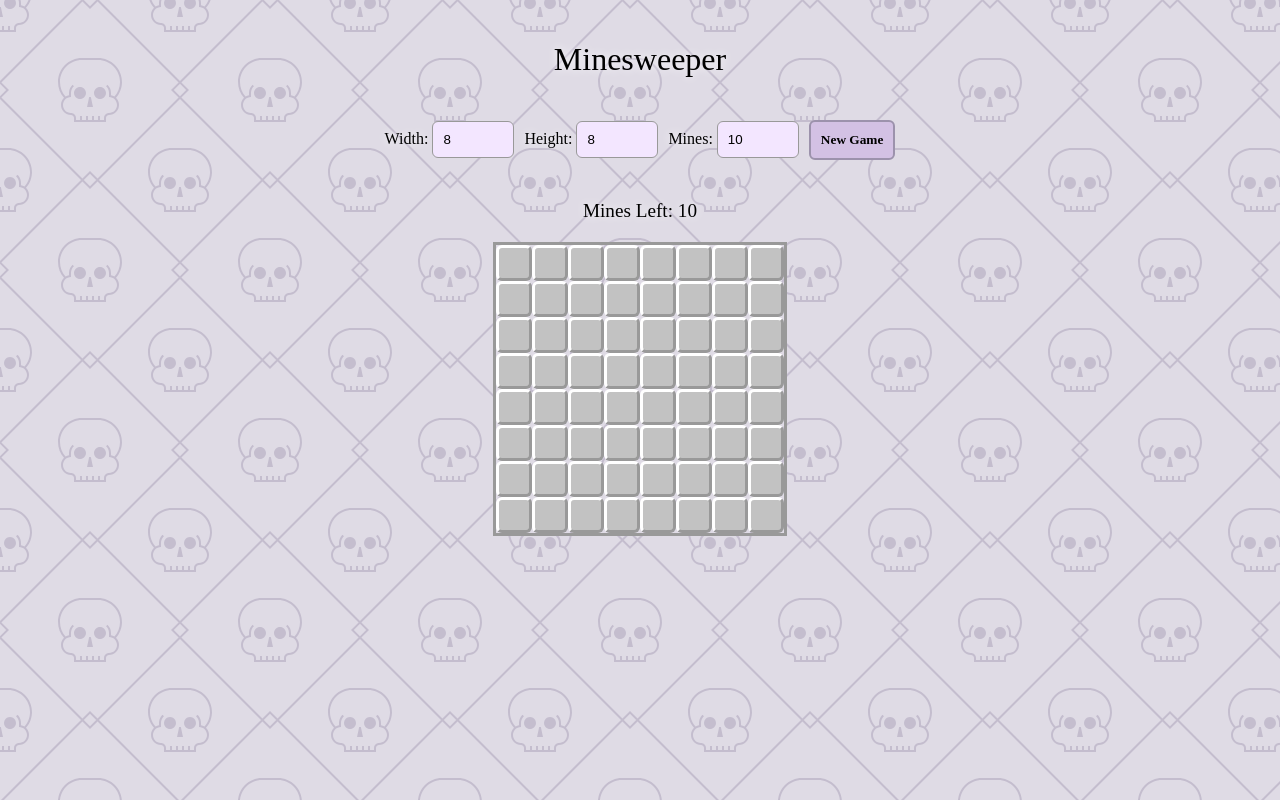
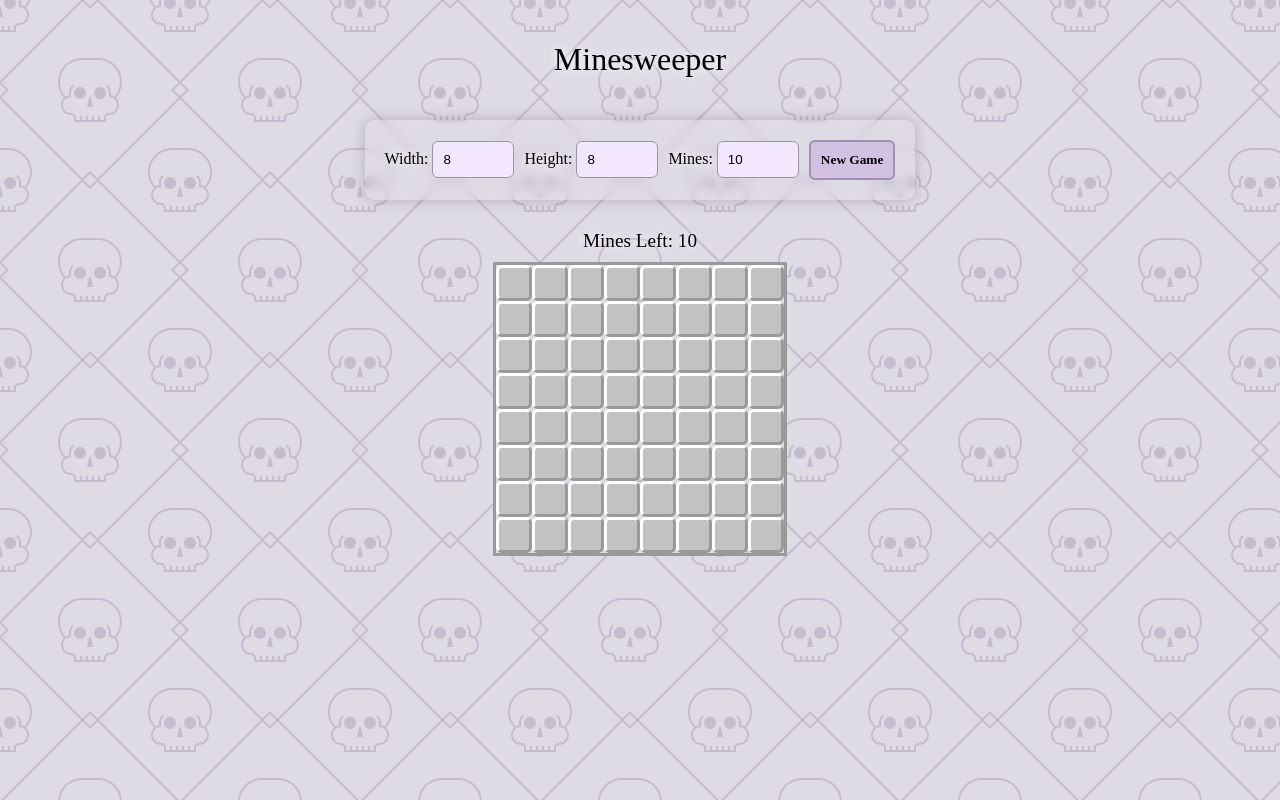
Before and after one commit to RussianYankee/miner-game, a React (Vite) app: page / in a window 1280 px wide. Built offline with nearby package versions, Linux system fonts and the light colour scheme; a web font is replaced by a local one.

Commit message:
style upd

```diff
--- a/src/App.tsx
+++ b/src/App.tsx
@@ -49,7 +49,7 @@
       <GameControls gameConfig={gameConfig} handleFormSubmit={handleConfigSubmit} />
 
       {gameStatus !== 'playing' && (
-        <div className="game-status">
+        <div className="game-status glass-effect">
           {gameStatus === 'won' ? 'You Won!' : 'Game Over!'}
         </div>
       )}
--- a/src/components/GameControls.tsx
+++ b/src/components/GameControls.tsx
@@ -12,7 +12,7 @@
 
 const GameControls = (formProps: FormProps) => {
   return (
-    <form onSubmit={formProps.handleFormSubmit} className="config__form">
+    <form onSubmit={formProps.handleFormSubmit} className="config__form glass-effect">
         <div className="config__item">
           <label className="config__item-label">Width: </label>
           <input className="config__item-input"
--- a/src/css/app.css
+++ b/src/css/app.css
@@ -46,14 +46,17 @@
   position: absolute;
   top: 300px;
   z-index: 2;
-  backdrop-filter: blur(10px);
   border-radius: 10px;
   padding: 20px;
-  box-shadow: 0 0 15px rgba(0, 0, 0, 0.63);
+}
+
+.glass-effect {
+  box-shadow: 0 0 15px rgba(0, 0, 0, 0.2);
+  backdrop-filter: blur(5px);
+  -webkit-backdrop-filter: blur(5px);
 }
 
 .mines-left {
-  margin: 10px 0;
   font-size: 1.2em;
   font-family: "Ribeye", serif;
   font-weight: 400;
--- a/src/css/config-form.css
+++ b/src/css/config-form.css
@@ -3,6 +3,8 @@
     display: flex;
     gap: 10px;
     align-items: center;
+    border-radius: 10px;
+    padding: 20px;
   }
 
   .config___item {
```
